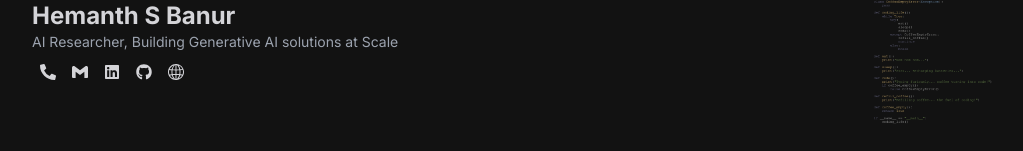
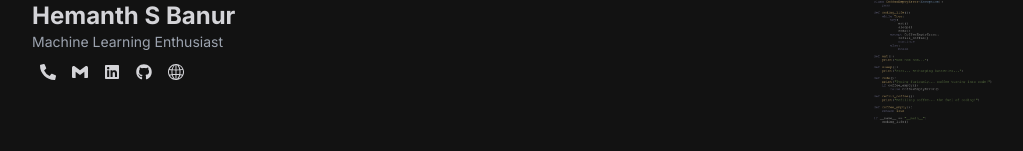
Before and after one commit to arjuuuuunnnnn/hemanthsbanur, a Next.js app: page /cv2 in a window 1280 px wide. Shown: the top 151 px of the page, without its empty margins (128-1151 px from the left). Built offline with nearby package versions, Linux system fonts and the light colour scheme.

Commit message:
feat: cv2 ash

```diff
--- a/src/app/cv2/page.jsx
+++ b/src/app/cv2/page.jsx
@@ -35,7 +35,7 @@ const ResumePage = () => {
         <div className="flex flex-col md:flex-row justify-between items-start w-full md:w-3/4 mb-4">
           <div className="flex flex-col items-start flex-1">
             <h1 className="text-2xl font-bold">Hemanth S Banur</h1>
-            <p className="text-sm text-gray-400 mb-2">AI Researcher, Building Generative AI solutions at Scale</p>
+            <p className="text-sm text-gray-400 mb-2">Machine Learning Enthusiast</p>
             <div className="flex flex-wrap">
               <Link href="tel:+916363546350"><FaPhoneAlt className="hover:scale-105 hover:text-white mx-2 my-1"/></Link>
               <Link href="mailto:arjunbanur27@gmail.com"><SiGmail className="hover:scale-105 hover:text-white mx-2 my-1"/></Link>
```
